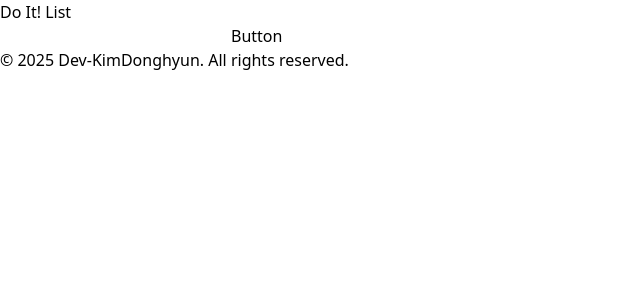
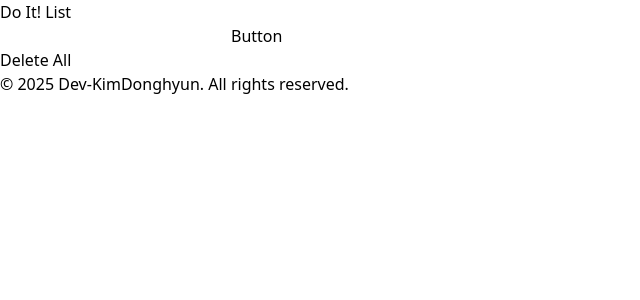
Before and after one commit to Dev-KimDonghyun/Do-It-List, a React (Vite) app: page / in a window 1280 px wide. Shown: the top 300 px of the page, without its empty margins (0-640 px from the left). Built offline with nearby package versions, Linux system fonts and the light colour scheme.

Commit message:
feat: Add Functionality to Delete All Todo List Items

```diff
--- a/src/App.tsx
+++ b/src/App.tsx
@@ -55,6 +55,11 @@ function App() {
     localStorage.setItem(('DevKimDH_To_Do_Web_App_Value'), JSON.stringify(deleteUpdateToDo));
   };
 
+  const deleteToDoAll = () => {
+    setToDoList([]);
+    localStorage.setItem(('DevKimDH_To_Do_Web_App_Value'), JSON.stringify([]));
+  };
+
   const compeleteToDo = (id: number) => {
     const compeleUpdateToDo = toDoList.map((todo) => (
       todo.id === id ? {...todo, didIt: !todo.didIt} : todo
@@ -81,6 +86,7 @@ function App() {
           </div>
           <div>
             <TaskList
+            deleteToDoAll={deleteToDoAll}
             toDoList={toDoList}
             deleteToDo={deleteToDo}
             compeleteToDo={compeleteToDo}
--- a/src/components/TaskList.tsx
+++ b/src/components/TaskList.tsx
@@ -11,13 +11,19 @@ type TaskListProps = {
   toDoList: ToDo[];
   deleteToDo: (id:number) => void;
   compeleteToDo: (id:number) => void;
+  deleteToDoAll: () => void;
 };
 
-const TaskList = ({toDoList, deleteToDo, compeleteToDo}: TaskListProps) => {
+const TaskList = ({toDoList, deleteToDo, compeleteToDo, deleteToDoAll}: TaskListProps) => {
 
   return (
 
     <div>
+      <button
+      onClick={deleteToDoAll}
+      >
+        Delete All
+      </button>
       <ul>
         {toDoList.map((todo) => (
           <TaskItem
```
